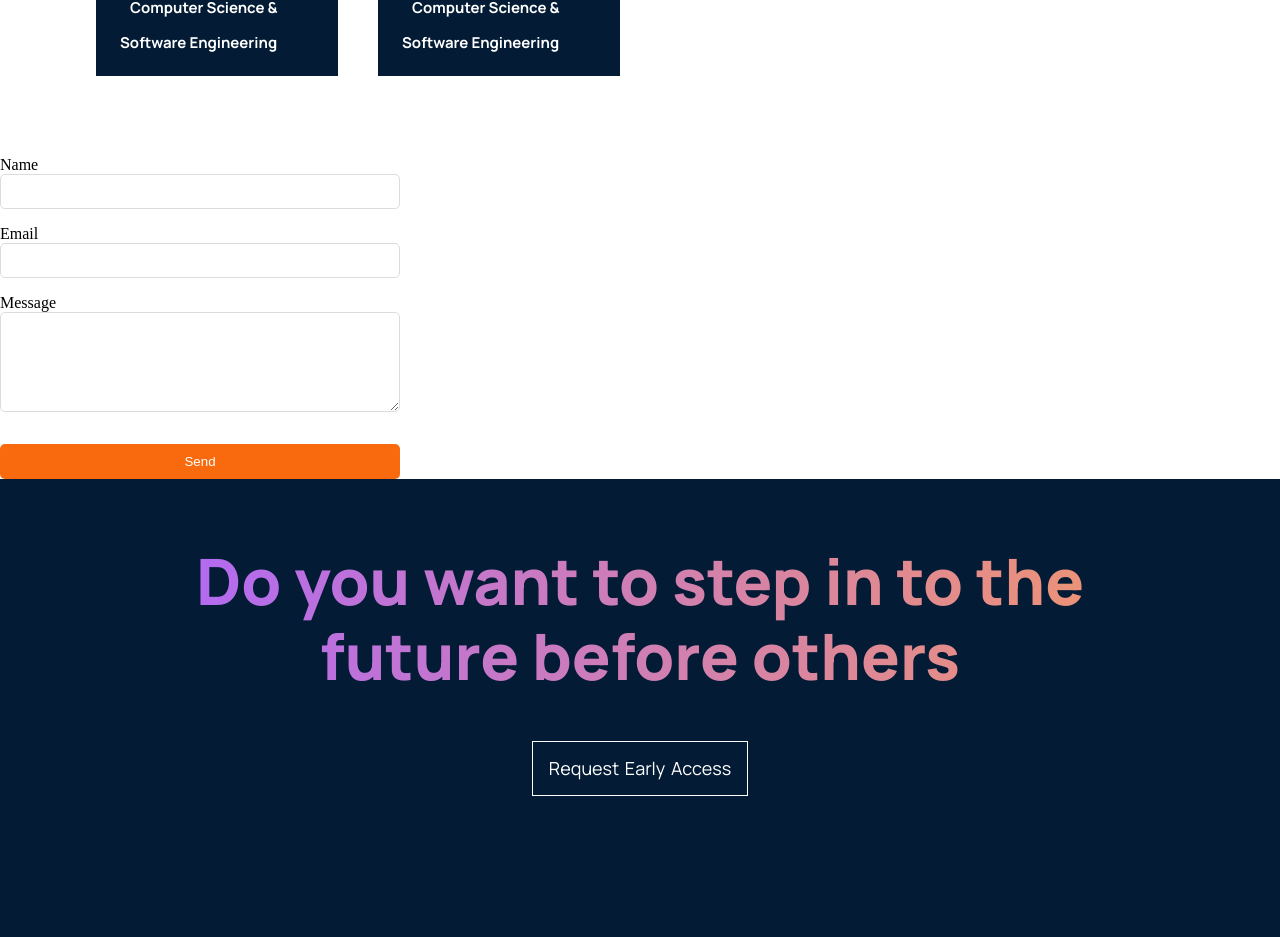
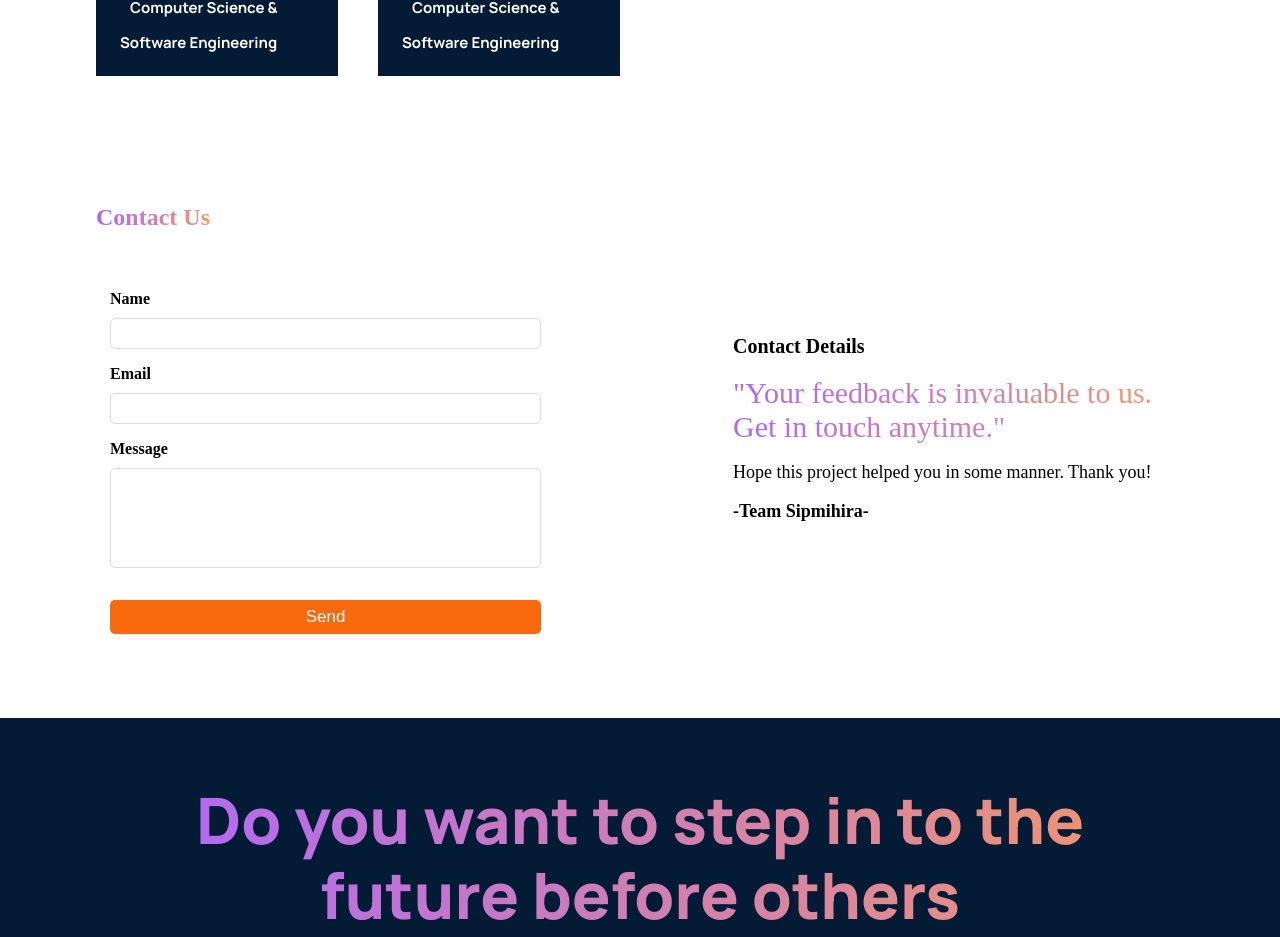
Before and after one commit to LankaniDeSilva/Sipmihira, a React (Create React App) app in the folder sipmihira/: page / in a window 1280 px wide. Shown: the part 4992-5929 px from the top of the page. Built offline with nearby package versions, Linux system fonts and the light colour scheme.

Commit message:
contact us updated

```diff
--- /dev/null
+++ b/sipmihira/src/components/contactUs/contactUs.css
@@ -0,0 +1,121 @@
+/* contactUs.css */
+/* StyledContactForm styles */
+.StyledContactForm {
+    width: 100%;
+    /* Make the form width 100% for mobile screens */
+    padding: 20px;
+    box-sizing: border-box;
+    margin: 0 auto;
+}
+
+.StyledContactForm form {
+    display: flex;
+    flex-direction: column;
+    width: 100%;
+    font-size: 16px;
+    margin-top: 50px;
+    margin-left: -60px;
+}
+
+.StyledContactForm input,
+.StyledContactForm textarea {
+    width: 100%;
+    padding: 7px;
+    outline: none;
+    border-radius: 5px;
+    border: 1px solid rgb(220, 220, 220);
+    margin-left: -60px;
+}
+
+.StyledContactForm input:focus,
+.StyledContactForm textarea:focus {
+    border: 2px solid rgba(0, 206, 158, 1);
+}
+
+.StyledContactForm label {
+    margin-top: 1rem;
+}
+
+.StyledContactForm input[type="submit"] {
+    margin-top: 2rem;
+    cursor: pointer;
+    background: rgb(249, 105, 14);
+    color: white;
+    border: none;
+    font-size: 17px;
+}
+
+.formLableHeading {
+    font-weight: bold;
+    margin-left: -60px;
+    margin-bottom: 10px;
+}
+
+/* customTextarea.css */
+
+.custom-textarea {
+    padding: 20px;
+    resize: none;
+    min-height: 100px;
+    width: 100%;
+    outline: none;
+    border-radius: 5px;
+    border: 1px solid rgb(220, 220, 220);
+}
+
+.gpt3__contactUs-container {
+    display: flex;
+    flex-direction: row;
+}
+
+.gpt3__contactUs-container_groupA {
+    flex: 1;
+    display: grid;
+    grid-template-columns: repeat(2, 2fr);
+    grid-gap: 2rem;
+}
+
+.contactDetails {
+    display: flex;
+    align-items: center;
+    justify-content: center;
+    /* Horizontally center the text */
+    text-align: left;
+    /* Center the text within the div */
+    flex-direction: column;
+    padding: 20px;
+    width: 100%;
+}
+
+.contactDetails-p1 {
+    font-size: 20px;
+}
+
+.gradient__text.p2 {
+    font-size: 30px;
+}
+
+.contactDetails-p3 {
+    font-size: 18px;
+}
+
+/* Media Query for screens smaller than 768px (typical mobile screens) */
+@media (max-width: 768px) {
+    .StyledContactForm {
+        padding: 10px;
+        /* Reduce padding for smaller screens */
+        margin-left: 15px;
+    }
+
+    .StyledContactForm input[type="submit"] {
+        margin-top: 1rem;
+        /* Adjust the margin for the submit button */
+    }
+
+    .gpt3__contactUs-container_groupA {
+        flex: 1;
+        display: grid;
+        grid-template-columns: repeat(1, 2fr);
+        grid-gap: 2rem;
+    }
+}
--- a/sipmihira/src/components/contactUs/contactUs.jsx
+++ b/sipmihira/src/components/contactUs/contactUs.jsx
@@ -1,8 +1,6 @@
 import React, { useRef } from "react";
 import emailjs from "@emailjs/browser";
-import styled from "styled-components";
-
-// npm i @emailjs/browser
+import "./contactUs.css"; // Import the external CSS file
 
 const ContactUs = () => {
   const form = useRef();
@@ -21,6 +19,7 @@ const ContactUs = () => {
         (result) => {
           console.log(result.text);
           console.log("message sent");
+          form.current.reset();
         },
         (error) => {
           console.log(error.text);
@@ -29,72 +28,35 @@ const ContactUs = () => {
   };
 
   return (
-    <StyledContactForm id="contactUs">
-      <form ref={form} onSubmit={sendEmail}>
-        <label>Name</label>
-        <input type="text" name="user_name" />
-        <label>Email</label>
-        <input type="email" name="user_email" />
-        <label>Message</label>
-        <textarea name="message" />
-        <input type="submit" value="Send" />
-      </form>
-    </StyledContactForm>
+    <div className="gpt3__blog section__padding" id="contactUs">
+      <div className="gpt3__contactUs-container">
+        <h2 className="gradient__text">Contact Us</h2>
+        <div className="gpt3__contactUs-container_groupA">
+          <div className="StyledContactForm">
+            <form ref={form} onSubmit={sendEmail}>
+              <label className="formLableHeading">Name</label>
+              <input type="text" name="user_name" className="inputFild" />
+              <label className="formLableHeading">Email</label>
+              <input type="email" name="user_email" />
+              <label className="formLableHeading">Message</label>
+              <textarea name="message" className="custom-textarea" />
+              <input type="submit" value="Send" />
+            </form>
+          </div>
+
+          <div class="contactDetails">
+            <div>
+              <p className="contactDetails-p1"><strong>Contact Details</strong></p><br />
+              <p className="gradient__text p2">"Your feedback is invaluable to us. Get in touch anytime."</p><br />
+              <p className="contactDetails-p3">Hope this project helped you in some manner. Thank you!</p><br />
+              <p className="contactDetails-p3"><b>-Team Sipmihira-	</b></p>
+            </div>
+          </div>
+
+        </div>
+      </div>
+    </div>
   );
 };
 
 export default ContactUs;
-
-// Styles
-const StyledContactForm = styled.div`
-  width: 400px;
-
-  form {
-    display: flex;
-    align-items: flex-start;
-    flex-direction: column;
-    width: 100%;
-    font-size: 16px;
-
-    input {
-      width: 100%;
-      height: 35px;
-      padding: 7px;
-      outline: none;
-      border-radius: 5px;
-      border: 1px solid rgb(220, 220, 220);
-
-      &:focus {
-        border: 2px solid rgba(0, 206, 158, 1);
-      }
-    }
-
-    textarea {
-      max-width: 100%;
-      min-width: 100%;
-      width: 100%;
-      max-height: 100px;
-      min-height: 100px;
-      padding: 7px;
-      outline: none;
-      border-radius: 5px;
-      border: 1px solid rgb(220, 220, 220);
-
-      &:focus {
-        border: 2px solid rgba(0, 206, 158, 1);
-      }
-    }
-
-    label {
-      margin-top: 1rem;
-    }
-
-    input[type="submit"] {
-      margin-top: 2rem;
-      cursor: pointer;
-      background: rgb(249, 105, 14);
-      color: white;
-      border: none;
-    }
-  }
-`;
```
